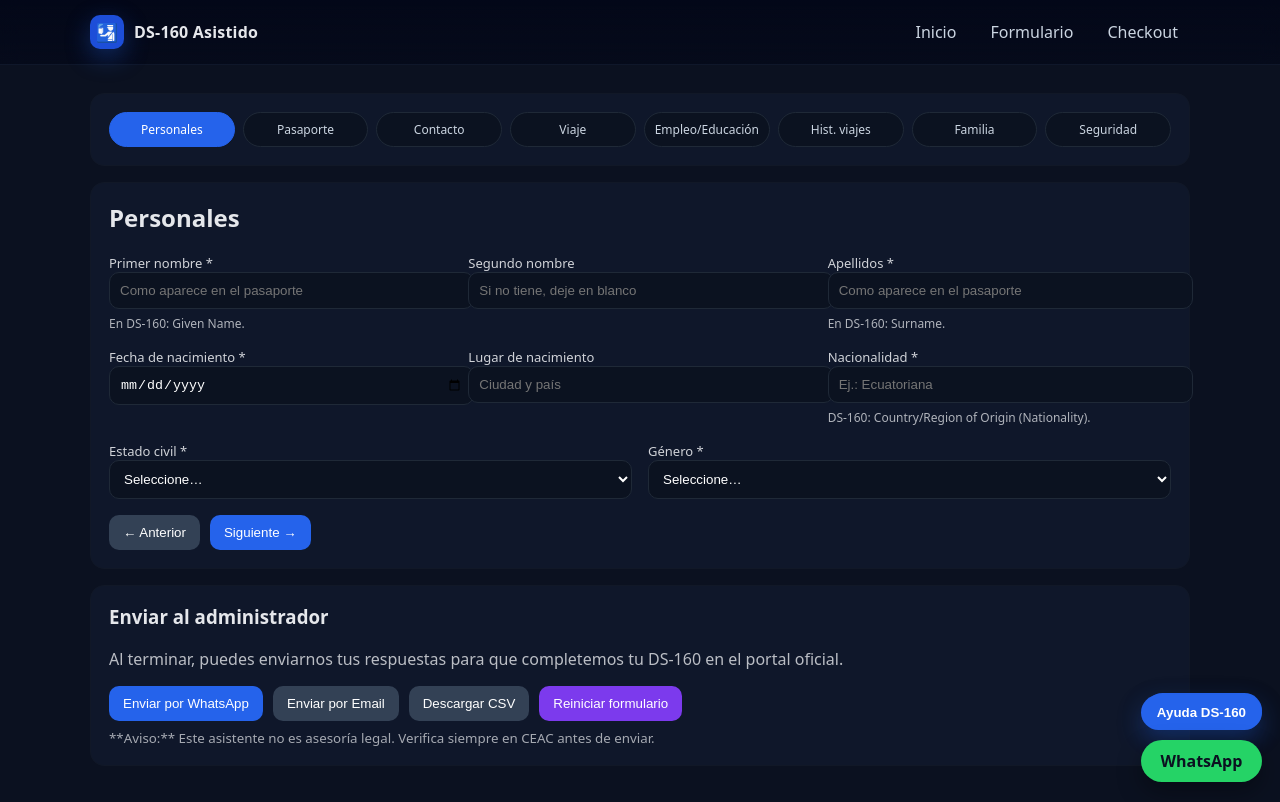
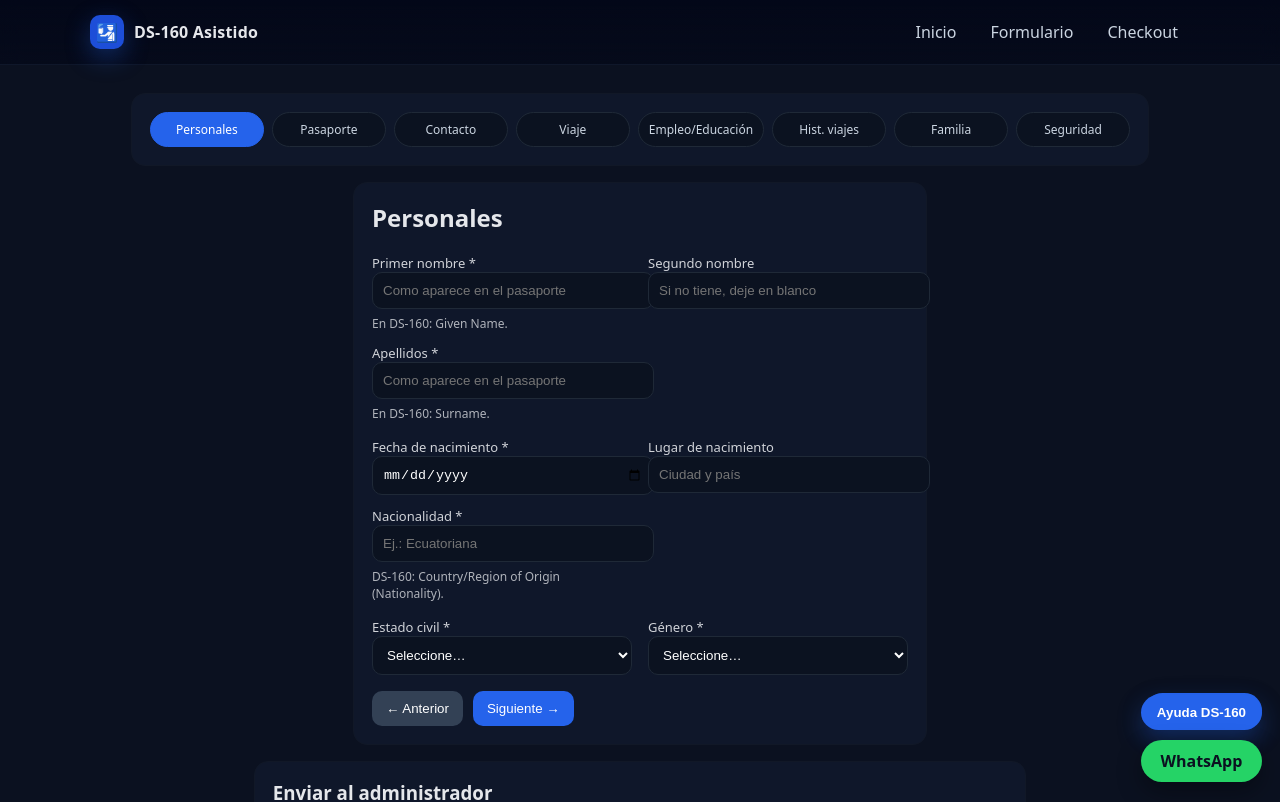
Before and after one commit to robertotitus86/ds160-app, a Next.js app: page /wizard in a window 1280 px wide. Shown: the top 802 px of the page. Built offline with nearby package versions, Linux system fonts and the light colour scheme.

Commit message:
Update page.tsx

```diff
--- a/app/wizard/page.tsx
+++ b/app/wizard/page.tsx
@@ -96,19 +96,27 @@ const STORAGE_KEY = 'ds160_wizard_v3_full';
 
 const styles = {
   page: { display: 'grid', gap: 16 as const },
+
   card: {
     background: '#0f172a',
     padding: 18,
     borderRadius: 14,
     border: '1px solid #111827',
+    maxWidth: 980,        // ⬅ hace el formulario más angosto
+    margin: '0 auto',     // ⬅ centrado
   },
-  // ⬇️ 3 columnas proporcionales por defecto
+
+  // ⬇️ campos de ancho fijo (~260px) alineados a la izquierda
   row: {
     display: 'grid',
-    gap: 16,
-    gridTemplateColumns: 'repeat(3, minmax(0, 1fr))',
+    columnGap: 16,
+    rowGap: 12,
+    gridTemplateColumns: 'repeat(auto-fit, minmax(260px, 260px))',
+    justifyContent: 'flex-start',
   },
+
   label: { fontSize: 13, opacity: 0.9 },
+
   input: {
     width: '100%',
     padding: 10,
@@ -117,6 +125,7 @@ const styles = {
     background: '#0b1220',
     color: '#fff',
   } as React.CSSProperties,
+
   textarea: {
     width: '100%',
     minHeight: 90,
@@ -126,8 +135,11 @@ const styles = {
     background: '#0b1220',
     color: '#fff',
   } as React.CSSProperties,
+
   help: { fontSize: 12, opacity: 0.75, marginTop: 6 },
+
   actions: { display: 'flex', gap: 10, flexWrap: 'wrap' as const },
+
   btn: {
     background: '#2563eb',
     color: '#fff',
@@ -137,6 +149,7 @@ const styles = {
     cursor: 'pointer',
     textDecoration: 'none',
   } as React.CSSProperties,
+
   ghost: {
     background: '#334155',
     color: '#fff',
@@ -146,11 +159,13 @@ const styles = {
     cursor: 'pointer',
     textDecoration: 'none',
   } as React.CSSProperties,
+
   stepper: {
     display: 'grid',
     gap: 8,
     gridTemplateColumns: 'repeat(8,1fr)',
   },
+
   pill: (active: boolean) => ({
     background: active ? '#2563eb' : '#0b1220',
     border: `1px solid ${active ? '#2563eb' : '#1f2937'}`,
@@ -490,7 +505,7 @@ export default function WizardPage() {
             </div>
 
             {/* fila de 2 columnas: estado civil / género */}
-            <div style={{ ...styles.row, gridTemplateColumns: 'repeat(2, minmax(0, 1fr))' }}>
+            <div style={{ ...styles.row, gridTemplateColumns: 'repeat(2, minmax(260px, 260px))' }}>
               <div>
                 <div style={styles.label}>Estado civil *</div>
                 <select
@@ -526,7 +541,7 @@ export default function WizardPage() {
         {/* 2) PASAPORTE */}
         {step === 'pasaporte' && (
           <div style={{ display: 'grid', gap: 16 }}>
-            <div style={{ ...styles.row, gridTemplateColumns: 'repeat(2, minmax(0, 1fr))' }}>
+            <div style={{ ...styles.row, gridTemplateColumns: 'repeat(2, minmax(260px, 260px))' }}>
               <div>
                 <div style={styles.label}>Nro. de pasaporte *</div>
                 <input
@@ -547,7 +562,7 @@ export default function WizardPage() {
                 />
               </div>
             </div>
-            <div style={{ ...styles.row, gridTemplateColumns: 'repeat(2, minmax(0, 1fr))' }}>
+            <div style={{ ...styles.row, gridTemplateColumns: 'repeat(2, minmax(260px, 260px))' }}>
               <div>
                 <div style={styles.label}>Fecha de emisión *</div>
                 <input
@@ -576,7 +591,7 @@ export default function WizardPage() {
         {/* 3) CONTACTO */}
         {step === 'contacto' && (
           <div style={{ display: 'grid', gap: 16 }}>
-            <div style={{ ...styles.row, gridTemplateColumns: 'repeat(2, minmax(0, 1fr))' }}>
+            <div style={{ ...styles.row, gridTemplateColumns: 'repeat(2, minmax(260px, 260px))' }}>
               <div>
                 <div style={styles.label}>Email *</div>
                 <input
@@ -599,7 +614,7 @@ export default function WizardPage() {
             </div>
 
             {/* fila de 4 columnas */}
-            <div style={{ ...styles.row, gridTemplateColumns: 'repeat(4, minmax(0, 1fr))' }}>
+            <div style={{ ...styles.row, gridTemplateColumns: 'repeat(4, minmax(260px, 260px))' }}>
               <div>
                 <div style={styles.label}>Dirección *</div>
                 <input
@@ -640,7 +655,7 @@ export default function WizardPage() {
         {/* 4) VIAJE */}
         {step === 'viaje' && (
           <div style={{ display: 'grid', gap: 16 }}>
-            <div style={{ ...styles.row, gridTemplateColumns: 'repeat(2, minmax(0, 1fr))' }}>
+            <div style={{ ...styles.row, gridTemplateColumns: 'repeat(2, minmax(260px, 260px))' }}>
               <div>
                 <div style={styles.label}>Propósito del viaje *</div>
                 <select
@@ -702,7 +717,7 @@ export default function WizardPage() {
         {/* 5) EMPLEO Y EDUCACIÓN */}
         {step === 'empleo' && (
           <div style={{ display: 'grid', gap: 18 }}>
-            <div style={{ ...styles.row, gridTemplateColumns: 'repeat(2, minmax(0, 1fr))' }}>
+            <div style={{ ...styles.row, gridTemplateColumns: 'repeat(2, minmax(260px, 260px))' }}>
               <div>
                 <div style={styles.label}>Situación laboral actual *</div>
                 <select
@@ -789,7 +804,7 @@ export default function WizardPage() {
                     />
                   </div>
                 </div>
-                <div style={{ ...styles.row, gridTemplateColumns: 'repeat(2, minmax(0, 1fr))' }}>
+                <div style={{ ...styles.row, gridTemplateColumns: 'repeat(2, minmax(260px, 260px))' }}>
                   <div>
                     <div style={styles.label}>Fecha de inicio *</div>
                     <input
@@ -831,7 +846,7 @@ export default function WizardPage() {
 
             {/* Educación general */}
             <h4>Educación</h4>
-            <div style={{ ...styles.row, gridTemplateColumns: 'repeat(2, minmax(0, 1fr))' }}>
+            <div style={{ ...styles.row, gridTemplateColumns: 'repeat(2, minmax(260px, 260px))' }}>
               <div>
                 <div style={styles.label}>Nivel educativo alcanzado *</div>
                 <select
@@ -857,7 +872,7 @@ export default function WizardPage() {
                 />
               </div>
             </div>
-            <div style={{ ...styles.row, gridTemplateColumns: 'repeat(2, minmax(0, 1fr))' }}>
+            <div style={{ ...styles.row, gridTemplateColumns: 'repeat(2, minmax(260px, 260px))' }}>
               <div>
                 <div style={styles.label}>Año de inicio</div>
                 <input
@@ -1057,7 +1072,7 @@ export default function WizardPage() {
               )}
             </div>
 
-            <div style={{ ...styles.row, gridTemplateColumns: 'repeat(2, minmax(0, 1fr))' }}>
+            <div style={{ ...styles.row, gridTemplateColumns: 'repeat(2, minmax(260px, 260px))' }}>
               <div>
                 <div style={styles.label}>¿Su padre vive? *</div>
                 <select
@@ -1114,7 +1129,7 @@ export default function WizardPage() {
         {/* 8) SEGURIDAD */}
         {step === 'seguridad' && (
           <div style={{ display: 'grid', gap: 16 }}>
-            <div style={{ ...styles.row, gridTemplateColumns: 'repeat(2, minmax(0, 1fr))' }}>
+            <div style={{ ...styles.row, gridTemplateColumns: 'repeat(2, minmax(260px, 260px))' }}>
               <div>
                 <div style={styles.label}>¿Ha sido arrestado o condenado? *</div>
                 <select
@@ -1141,7 +1156,7 @@ export default function WizardPage() {
               </div>
             </div>
 
-            <div style={{ ...styles.row, gridTemplateColumns: 'repeat(2, minmax(0, 1fr))' }}>
+            <div style={{ ...styles.row, gridTemplateColumns: 'repeat(2, minmax(260px, 260px))' }}>
               <div>
                 <div style={styles.label}>¿Ha estado involucrado en tráfico de personas? *</div>
                 <select
```
